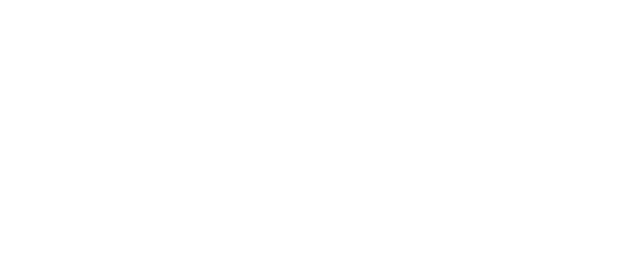
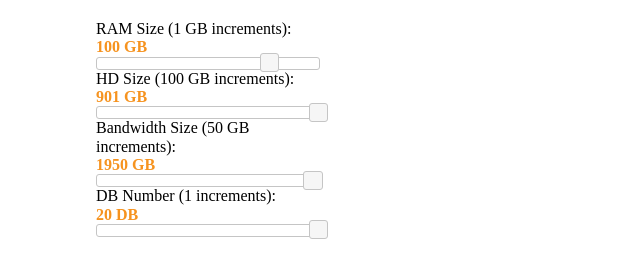
Before and after one commit to engmoamenragab/server-price-with-jquery, a plain HTML site: page index.html in a window 1280 px wide. Shown: the whole page, without its empty margins (0-640 px from the left). Drawn offline with nearby package versions, Linux system fonts and the light colour scheme.

Commit message:
first server
1st server

```diff
--- a/css/style.css
+++ b/css/style.css
@@ -0,0 +1,20 @@
+* {
+  box-sizing: border-box;
+  margin: 0;
+  padding: 0;
+}
+.container {
+  width: 85%;
+  margin: 20px auto;
+}
+.content {
+  float: left;
+}
+.content-box {
+  width: 50%;
+}
+input {
+  border: 0;
+  color: #f6931f;
+  font-weight: bold;
+}
--- a/index.html
+++ b/index.html
@@ -11,6 +11,44 @@
     <script src="https://code.jquery.com/ui/1.12.1/jquery-ui.js"></script>
   </head>
   <body>
+    <div class="container">
+      <div class="content">
+        <div class="content-box">
+          <div class="content-box-item">
+            <div class="ranges">
+              <div class="win1-ram">
+                <p>
+                  <label for="ram-amount">RAM Size (1 GB increments):</label>
+                  <input type="text" id="ram-amount" readonly />
+                </p>
+                <div id="ram-slider"></div>
+              </div>
+              <div class="win1-hd">
+                <p>
+                  <label for="hd-amount">HD Size (100 GB increments):</label>
+                  <input type="text" id="hd-amount" readonly />
+                </p>
+                <div id="hd-slider"></div>
+              </div>
+              <div class="win1-bw">
+                <p>
+                  <label for="bw-amount">Bandwidth Size (50 GB increments):</label>
+                  <input type="text" id="bw-amount" readonly />
+                </p>
+                <div id="bw-slider"></div>
+              </div>
+              <div class="win1-db">
+                <p>
+                  <label for="db-amount">DB Number (1 increments):</label>
+                  <input type="text" id="db-amount" readonly />
+                </p>
+                <div id="db-slider"></div>
+              </div>
+            </div>
+          </div>
+        </div>
+      </div>
+    </div>
     <script src="js/script.js"></script>
   </body>
 </html>
--- a/js/script.js
+++ b/js/script.js
@@ -0,0 +1,46 @@
+$(document).ready(function() {
+  // Win 1 Server Ranges
+  $("#ram-slider").slider({
+    value: 100,
+    min: 1,
+    max: 128,
+    step: 1,
+    slide: function(event, ui) {
+      $("#ram-amount").val(ui.value + " " + "GB");
+    }
+  });
+  $("#ram-amount").val($("#ram-slider").slider("value") + " " + "GB");
+
+  $("#hd-slider").slider({
+    value: 1000,
+    min: 1,
+    max: 1000,
+    step: 100,
+    slide: function(event, ui) {
+      $("#hd-amount").val(ui.value + " " + "GB");
+    }
+  });
+  $("#hd-amount").val($("#hd-slider").slider("value") + " " + "GB");
+
+  $("#bw-slider").slider({
+    value: 1950,
+    min: 50,
+    max: 2000,
+    step: 50,
+    slide: function(event, ui) {
+      $("#bw-amount").val(ui.value + " " + "GB");
+    }
+  });
+  $("#bw-amount").val($("#bw-slider").slider("value") + " " + "GB");
+
+  $("#db-slider").slider({
+    value: 20,
+    min: 1,
+    max: 20,
+    step: 1,
+    slide: function(event, ui) {
+      $("#db-amount").val(ui.value + " " + "DB");
+    }
+  });
+  $("#db-amount").val($("#db-slider").slider("value") + " " + "DB");
+});
```
